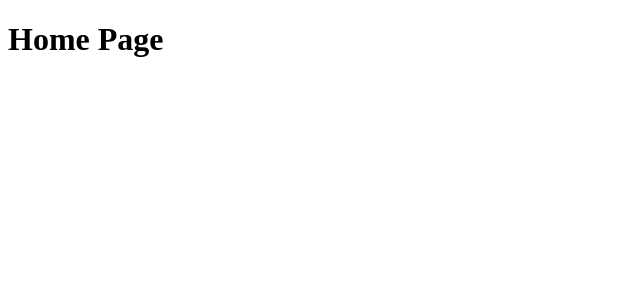
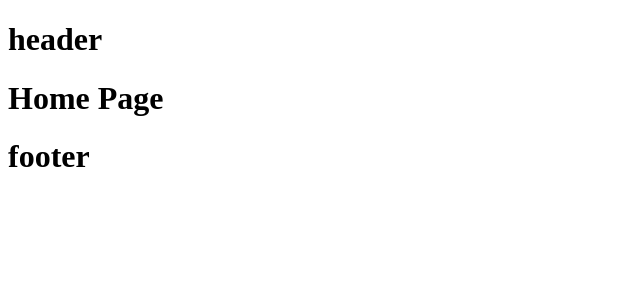
Before and after one commit to ferozuddin051-cmd/React_Router, a React (Vite) app: page / in a window 1280 px wide. Shown: the top 300 px of the page, without its empty margins (0-640 px from the left). Built offline with nearby package versions, Linux system fonts and the light colour scheme.

Commit message:
Rendering Nested Elements

```diff
--- a/src/App.jsx
+++ b/src/App.jsx
@@ -1,38 +1,46 @@
-import {createBrowserRouter, createRoutesFromElements, Route, RouterProvider} from "react-router-dom";
+import {createBrowserRouter, RouterProvider} from "react-router-dom";
 import { Home } from "./pages/Home";
 import { About } from "./pages/About";
 import { Movie } from "./pages/Movie";
 import { Contact } from "./pages/Contact";
+import AppLayout from "./components/layout/AppLayout";
 
 const App = () => {
-  // const router = createBrowserRouter([
-  //   {
-  //     path: "/",
-  //     element: <Home/>
-  //   },
-  //   {
-  //     path:"/about",
-  //     element: <About/>
-  //   },
-  //   {
-  //     path:"/movie",
-  //     element: <Movie/>
-  //   },
-  //   {
-  //     path:"/contact",
-  //     element: <Contact/>
-  //   },
-  // ]);
-  const router = createBrowserRouter(
-    createRoutesFromElements(
-      <Route>
-        <Route path= "/" element= {<Home/>} />
-        <Route path= "/about" element= {<About/>} />
-        <Route path= "/movie" element= {<Movie/>} />
-        <Route path= "/contact" element= {<Contact/>} />
-      </Route>
-    )
-  )
+  const router = createBrowserRouter([
+    {
+      path: "/",
+      element:<AppLayout />,
+      children: [
+       {
+      path: "/",
+      element: <Home/>
+    },
+    {
+      path:"/about",
+      element: <About/>
+    },
+    {
+      path:"/movie",
+      element: <Movie/>
+    },
+    {
+      path:"/contact",
+      element: <Contact/>
+    }
+      ]
+    },
+
+  ]);
+  // const router = createBrowserRouter(
+  //   createRoutesFromElements(
+  //     <Route>
+  //       <Route path= "/" element= {<Home/>} />
+  //       <Route path= "/about" element= {<About/>} />
+  //       <Route path= "/movie" element= {<Movie/>} />
+  //       <Route path= "/contact" element= {<Contact/>} />
+  //     </Route>
+  //   )
+  // )
 
   return <RouterProvider router={router}/>;
 };
--- /dev/null
+++ b/src/components/layout/AppLayout.jsx
@@ -0,0 +1,16 @@
+// import { Home } from "../../pages/Home";
+import { Outlet } from "react-router-dom";
+import { Footer } from "./Footer"
+import { Header } from "./Header"
+
+const AppLayout = () => {
+    return (
+    <>
+     <Header />
+     <Outlet />
+     <Footer />
+    </>
+    );
+};
+
+export default AppLayout;
--- /dev/null
+++ b/src/components/layout/Footer.jsx
@@ -0,0 +1,3 @@
+export const Footer = () => {
+    return <h1>footer</h1>
+}
--- /dev/null
+++ b/src/components/layout/Header.jsx
@@ -0,0 +1,3 @@
+export const Header = () => {
+    return <h1>header</h1>
+}
```
